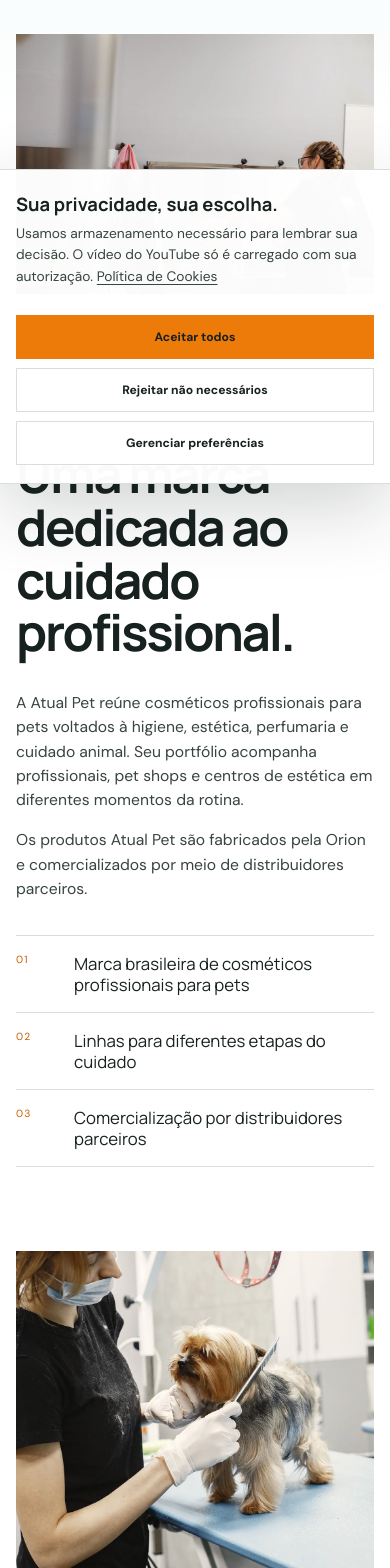
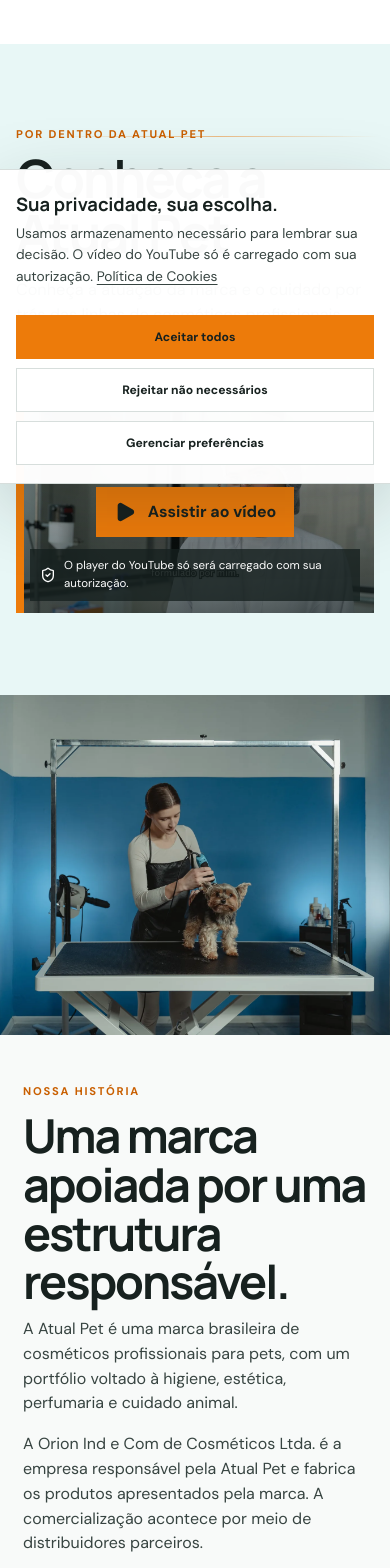
Before and after one commit to 1jhoww/atualpet, a React (Vite) app: page /sobre in a window 390 px wide. Shown: the part 360-1928 px from the top of the page. Built offline with nearby package versions, Linux system fonts and the light colour scheme; no server answers.

Commit message:
feat: reorganiza vídeo institucional e padroniza banners das linhas

```diff
--- a/src/components/ProductLineOverview.jsx
+++ b/src/components/ProductLineOverview.jsx
@@ -56,7 +56,7 @@
         </ul>
         <div className={styles.footerRow}>
           <p className={styles.count} aria-live="polite" aria-atomic="true">{status}</p>
-          {line.route && <Link to={line.route}>Ver detalhes da linha <ArrowRight size={16} /></Link>}
+          {line.route && <Link className={`button button--outline button--small ${styles.detailsButton}`} to={line.route}>Ver detalhes da linha <ArrowRight size={16} /></Link>}
         </div>
       </div>
       <div className={styles.media} aria-hidden={visualProducts.length === 0}>
--- a/src/data/about.js
+++ b/src/data/about.js
@@ -1,5 +1,5 @@
 import aboutDogBath from '../assets/about/about-dog-bath.webp'
-import aboutHeroBath from '../assets/about/about-hero-bath.webp'
+import aboutGroomerTrimming from '../assets/about/about-groomer-trimming.webp'
 import aboutMissionCare from '../assets/about/about-mission-care.webp'
 import aboutSalonCare from '../assets/about/about-salon-care.webp'
 import aboutTowelCare from '../assets/about/about-towel-care.webp'
@@ -12,10 +12,6 @@
     eyebrow: 'A Atual Pet',
     title: 'Cuidado profissional em cada detalhe.',
     description: 'Uma marca brasileira de cosméticos profissionais para pets, presente em diferentes etapas da rotina de banho e tosa.',
-    image: aboutHeroBath,
-    imageWidth: 2000,
-    imageHeight: 1335,
-    imageAlt: 'Profissional realizando o banho de um cachorro em um centro de estética animal',
   },
   whoWeAre: {
     eyebrow: 'Quem somos',
@@ -29,6 +25,18 @@
       'Linhas para diferentes etapas do cuidado',
       'Comercialização por distribuidores parceiros',
     ],
+  },
+  history: {
+    eyebrow: 'Nossa história',
+    title: 'Uma marca apoiada por uma estrutura responsável.',
+    paragraphs: [
+      'A Atual Pet é uma marca brasileira de cosméticos profissionais para pets, com um portfólio voltado à higiene, estética, perfumaria e cuidado animal.',
+      'A Orion Ind e Com de Cosméticos Ltda. é a empresa responsável pela Atual Pet e fabrica os produtos apresentados pela marca. A comercialização acontece por meio de distribuidores parceiros.',
+    ],
+    image: aboutGroomerTrimming,
+    imageWidth: 1800,
+    imageHeight: 1200,
+    imageAlt: 'Profissional realizando o acabamento da pelagem de um cachorro',
   },
   careJourney: {
     label: 'Antes, durante e depois do banho',
--- a/src/pages/About.jsx
+++ b/src/pages/About.jsx
@@ -1,9 +1,11 @@
 import { ArrowRight, FlaskConical, HeartHandshake, Layers3, ShieldCheck } from 'lucide-react'
 import { Link } from 'react-router-dom'
 import AboutPrinciples from '../components/AboutPrinciples'
+import InstitutionalVideo from '../components/InstitutionalVideo'
 import Reveal from '../components/Reveal'
 import Seo from '../components/Seo'
 import { aboutContent } from '../data/about'
+import { company } from '../data/company'
 import styles from './About.module.css'
 
 const commitmentIcons = {
@@ -14,7 +16,7 @@
 }
 
 export default function About() {
-  const { hero, whoWeAre, careJourney, commitment, principles, finalCta } = aboutContent
+  const { hero, whoWeAre, history, careJourney, commitment, principles, finalCta } = aboutContent
 
   return <>
     <Seo title="A Atual Pet" description="Conheça a marca brasileira de cosméticos profissionais para pets e sua atuação no mercado pet." path="/sobre"/>
@@ -26,11 +28,15 @@
             <h1 id="about-hero-title">{hero.title}</h1>
             <p>{hero.description}</p>
           </div>
-          <figure className={styles.heroMedia}>
-            <img src={hero.image} width={hero.imageWidth} height={hero.imageHeight} fetchPriority="high" decoding="async" alt={hero.imageAlt}/>
-          </figure>
         </div>
       </section>
+
+      <InstitutionalVideo video={company.institutionalVideo}/>
+
+      <Reveal as="section" className={`${styles.history} shell`} aria-labelledby="about-history-title">
+        <figure className={styles.historyMedia}><img src={history.image} width={history.imageWidth} height={history.imageHeight} loading="lazy" alt={history.imageAlt}/></figure>
+        <div className={styles.historyCopy}><span className="eyebrow">{history.eyebrow}</span><h2 id="about-history-title">{history.title}</h2>{history.paragraphs.map((paragraph) => <p key={paragraph}>{paragraph}</p>)}</div>
+      </Reveal>
 
       <Reveal as="section" className={`${styles.who} shell section`} aria-labelledby="who-we-are-title">
         <header className={styles.whoHeading}>
--- a/src/pages/About.module.css
+++ b/src/pages/About.module.css
@@ -1,5 +1,5 @@
 .page { overflow: clip; background: var(--neutral-white); }
-.hero { padding: clamp(118px, 8vw, 140px) 0 clamp(64px, 5vw, 80px); background: linear-gradient(180deg, var(--brand-cyan-light) 0%, rgba(232,247,246,.42) 34%, var(--neutral-white) 72%); }
+.hero { padding: clamp(118px, 8vw, 140px) 0 clamp(48px, 4vw, 64px); background: linear-gradient(180deg, var(--brand-cyan-light) 0%, rgba(232,247,246,.42) 34%, var(--neutral-white) 72%); }
 .heroInner { display: block; }
 .heroCopy { display: grid; grid-template-columns: minmax(0, 1.35fr) minmax(310px, .65fr); column-gap: clamp(48px, 6vw, 100px); row-gap: 24px; align-items: end; max-width: 1200px; }
 .heroCopy > * { animation: aboutCopyReveal .8s var(--ease-premium) both; }
@@ -8,8 +8,6 @@
 .heroCopy > :first-child { grid-column: 1 / -1; }
 .heroCopy h1 { max-width: 790px; margin: 0; font-size: clamp(3.3rem, 4.5vw, 4.8rem); line-height: .96; }
 .heroCopy p { max-width: 500px; margin: 0 0 7px; color: var(--neutral-700); font-size: clamp(1rem, 1.25vw, 1.12rem); }
-.heroMedia { height: clamp(320px, 26vw, 450px); margin: clamp(42px, 4vw, 62px) 0 0; overflow: hidden; animation: aboutMediaReveal 1s var(--ease-premium) 120ms both; }
-.heroMedia img { width: 100%; height: 100%; object-fit: cover; object-position: center 74%; }
 
 .who { display: grid; grid-template-columns: .9fr 1.1fr; gap: clamp(60px, 9vw, 150px); align-items: start; }
 .whoHeading h2 { max-width: 760px; margin: .25em 0 0; font-size: clamp(3.2rem, 5.2vw, 5.7rem); }
@@ -20,6 +18,13 @@
 .highlights li { display: grid; grid-template-columns: 58px 1fr; gap: 16px; padding: 17px 0; border-top: 1px solid var(--neutral-300); font-family: var(--display); font-size: clamp(1.05rem, 1.5vw, 1.3rem); line-height: 1.25; }
 .highlights li:last-child { border-bottom: 1px solid var(--neutral-300); }
 .highlights span { color: var(--brand-orange-dark); font-family: var(--sans); font-size: .65rem; letter-spacing: .12em; }
+
+.history { min-height: 590px; display: grid; grid-template-columns: .92fr 1.08fr; margin-bottom: 0; background: var(--neutral-50); }
+.historyMedia { min-width: 0; margin: 0; overflow: hidden; }
+.historyMedia img { width: 100%; height: 100%; object-fit: cover; object-position: center; }
+.historyCopy { display: flex; flex-direction: column; justify-content: center; padding: clamp(48px, 7vw, 96px); }
+.historyCopy h2 { margin: .24em 0; font-size: clamp(3rem, 4.8vw, 5.2rem); }
+.historyCopy p { max-width: 650px; color: var(--neutral-700); }
 
 .careJourney { display: grid; gap: 24px; padding-bottom: clamp(82px, 9vw, 145px); }
 .story { min-height: 600px; display: grid; grid-template-columns: 1.12fr .88fr; align-items: stretch; }
@@ -51,7 +56,6 @@
 .secondaryCta:hover { border-color: var(--neutral-900); background: var(--neutral-900); color: var(--neutral-white); }
 
 @keyframes aboutCopyReveal { from { opacity: 0; transform: translateY(22px); } to { opacity: 1; transform: translateY(0); } }
-@keyframes aboutMediaReveal { from { opacity: 0; transform: translateY(24px) scale(.987); } to { opacity: 1; transform: translateY(0) scale(1); } }
 
 @media (max-width: 1050px) {
   .commitmentGrid { grid-template-columns: 1fr 1fr; }
@@ -63,10 +67,11 @@
   .heroCopy > :first-child { grid-column: auto; }
   .heroCopy h1 { max-width: 670px; font-size: clamp(3.3rem, 8vw, 4.4rem); }
   .heroCopy p { max-width: 600px; margin-top: 4px; }
-  .heroMedia { height: 340px; margin-top: 36px; }
-  .heroMedia img { object-position: 68% 64%; }
   .who { grid-template-columns: 1fr; gap: 32px; }
   .whoBody { padding-top: 0; }
+  .history { min-height: 0; grid-template-columns: 1fr; }
+  .historyMedia { height: 440px; }
+  .historyCopy { padding: 58px 34px; }
   .story, .storyReverse { min-height: 0; grid-template-columns: 1fr; }
   .storyMedia, .storyReverse .storyMedia { order: 1; height: 460px; }
   .storyMedia img { min-height: 0; }
@@ -81,12 +86,15 @@
   .hero { padding: 92px 0 40px; }
   .heroCopy h1 { font-size: clamp(2.9rem, 12vw, 3.5rem); }
   .heroCopy p { font-size: .98rem; }
-  .heroMedia { height: 260px; margin-top: 30px; }
   .who { padding-block: 84px; }
   .whoHeading h2 { font-size: clamp(3rem, 13vw, 4rem); }
   .whoText p { font-size: .98rem; }
   .highlights { margin-top: 34px; }
   .highlights li { grid-template-columns: 42px 1fr; }
+  .history { width: 100%; }
+  .historyMedia { height: 340px; }
+  .historyCopy { padding: 48px 23px; }
+  .historyCopy h2 { font-size: clamp(2.8rem, 12vw, 3.7rem); }
   .careJourney { width: 100%; gap: 16px; padding-bottom: 84px; }
   .story, .storyReverse { width: calc(100% - 32px); }
   .storyMedia, .storyReverse .storyMedia { height: 350px; }
@@ -105,5 +113,5 @@
 }
 
 @media (prefers-reduced-motion: reduce) {
-  .heroCopy > *, .heroMedia { animation: none; }
+  .heroCopy > * { animation: none; }
 }
--- a/src/pages/Home.jsx
+++ b/src/pages/Home.jsx
@@ -3,10 +3,10 @@
 import BathTransformation from '../components/BathTransformation'
 import BrandPillars from '../components/BrandPillars'
 import HomeProcessTimeline from '../components/HomeProcessTimeline'
-import InstitutionalVideo from '../components/InstitutionalVideo'
 import Reveal from '../components/Reveal'
 import Seo from '../components/Seo'
 import { company } from '../data/company'
+import { homeEditorial } from '../data/home'
 import { lines } from '../data/lines'
 import { products } from '../data/products'
 import styles from './Home.module.css'
@@ -20,6 +20,21 @@
 
     <HomeProcessTimeline content={company.homeProcess}/>
 
+    <section className={`${styles.lines} section`} aria-labelledby="lines-title">
+      <div className="shell">
+        <Reveal as="header" className={styles.linesHeading}><div><span className="eyebrow">Quatro universos</span><h2 id="lines-title">Uma linha para cada intenção de cuidado.</h2></div><p>Identidades próprias para diferentes rotinas, unidas pela experiência profissional Atual Pet.</p></Reveal>
+        <div className={styles.lineList}>{lines.map((line, index)=><Reveal as="article" key={line.slug} data-reveal="image" className={`${styles.lineRow} ${styles[line.tone]} ${index % 2 ? styles.lineRowReverse : ''}`}>
+          <div className={styles.lineCopy}><span className={styles.lineIndex}>0{index + 1}</span><span className="eyebrow">{line.eyebrow}</span><h3>{line.name}</h3><p>{line.description}</p><Link className={`button button--outline button--small ${styles.actionButton}`} to={`/linhas/${line.slug}`}>Conheça a linha <ArrowRight size={16}/></Link></div>
+          <div className={styles.lineVisual}>
+            <picture>
+              {line.homeMobileBanner && <source media="(max-width: 620px)" srcSet={line.homeMobileBanner}/>}
+              <img src={line.homeBanner || line.image} width={line.homeBannerWidth} height={line.homeBannerHeight} loading="lazy" decoding="async" alt={`Produtos da linha ${line.name}`}/>
+            </picture>
+          </div>
+        </Reveal>)}</div>
+      </div>
+    </section>
+
     <section className={styles.pillars} aria-labelledby="brand-pillars-title">
       <div className="shell">
         <Reveal className={styles.pillarsIntro}><span className="eyebrow">O que orienta a marca</span><p id="brand-pillars-title">Performance profissional com uma experiência de cuidado mais sensorial.</p></Reveal>
@@ -27,26 +42,26 @@
       </div>
     </section>
 
-    <InstitutionalVideo video={company.institutionalVideo}/>
-
-    <section className={`${styles.lines} section`} aria-labelledby="lines-title">
-      <div className="shell">
-        <Reveal as="header" className={styles.linesHeading}><div><span className="eyebrow">Quatro universos</span><h2 id="lines-title">Uma linha para cada intenção de cuidado.</h2></div><p>Identidades próprias para diferentes rotinas, unidas pela experiência profissional Atual Pet.</p></Reveal>
-        <div className={styles.lineList}>{lines.map((line, index)=><Reveal as="article" key={line.slug} data-reveal="image" className={`${styles.lineRow} ${styles[line.tone]} ${index % 2 ? styles.lineRowReverse : ''}`}>
-          <div className={styles.lineCopy}><span className={styles.lineIndex}>0{index + 1}</span><span className="eyebrow">{line.eyebrow}</span><h3>{line.name}</h3><p>{line.description}</p><Link className="text-link" to={`/linhas/${line.slug}`}>Conheça a linha <ArrowRight size={16}/></Link></div>
-          <div className={styles.lineVisual}><img src={line.image} width="1200" height="650" loading="lazy" alt={`Produtos da linha ${line.name}`}/></div>
-        </Reveal>)}</div>
-      </div>
-    </section>
-
     {launches.length > 0 && <section className={`${styles.launches} section`}>
-      <div className="shell"><header><span className="eyebrow">Novidades do portfólio</span><h2>Lançamentos Atual Pet</h2><Link className="text-link" to="/produtos?lancamento=true">Ver lançamentos <ArrowRight size={16}/></Link></header>
+      <div className="shell"><header><span className="eyebrow">Novidades do portfólio</span><h2>Lançamentos Atual Pet</h2><Link className={`button button--outline button--small ${styles.actionButton}`} to="/produtos?lancamento=true">Ver lançamentos <ArrowRight size={16}/></Link></header>
         <div className={styles.launchLayout}>{launches.map((product)=><Link key={product.id} to={`/produtos/${product.slug}`}><span>Lançamento</span><img src={product.image} alt={product.name} width="600" height="700" loading="lazy"/><h3>{product.name}</h3></Link>)}</div>
       </div>
     </section>}
 
+    <section className={`${styles.testimonials} section`} aria-labelledby="home-testimonials-title">
+      <div className="shell">
+        <Reveal as="header" className={styles.testimonialsHeading}><span className="eyebrow">{homeEditorial.testimonials.eyebrow}</span><h2 id="home-testimonials-title">{homeEditorial.testimonials.title}</h2></Reveal>
+        <div className={styles.testimonialGrid}>{homeEditorial.testimonials.items.map((testimonial, index) => <Reveal as="blockquote" className={styles.testimonial} delay={index * 70} key={testimonial.id}><p>“{testimonial.quote}”</p><cite>{testimonial.attribution}</cite></Reveal>)}</div>
+      </div>
+    </section>
+
+    <Reveal as="section" className={`${styles.history} shell section`} aria-labelledby="home-history-title">
+      <figure className={styles.historyMedia}><img src={homeEditorial.history.image} width={homeEditorial.history.imageWidth} height={homeEditorial.history.imageHeight} loading="lazy" alt={homeEditorial.history.imageAlt}/></figure>
+      <div className={styles.historyCopy}><span className="eyebrow">{homeEditorial.history.eyebrow}</span><h2 id="home-history-title">{homeEditorial.history.title}</h2>{homeEditorial.history.paragraphs.map((paragraph) => <p key={paragraph}>{paragraph}</p>)}<Link className={`button button--outline ${styles.actionButton}`} to={homeEditorial.history.ctaUrl}>{homeEditorial.history.ctaLabel} <ArrowRight size={16}/></Link></div>
+    </Reveal>
+
     <section className={`${styles.commercial} shell section`}>
-      <Reveal className={styles.find}><MapPin/><span className="eyebrow">Distribuidores parceiros</span><h2>Encontre produtos Atual Pet na sua região.</h2><p>Consulte os distribuidores parceiros que comercializam os produtos Atual Pet em diferentes regiões.</p><Link className="text-link" to="/onde-encontrar">Onde encontrar <ArrowRight size={16}/></Link></Reveal>
+      <Reveal className={styles.find}><MapPin/><span className="eyebrow">Distribuidores parceiros</span><h2>Encontre produtos Atual Pet na sua região.</h2><p>Consulte os distribuidores parceiros que comercializam os produtos Atual Pet em diferentes regiões.</p><Link className={`button button--outline ${styles.actionButton}`} to="/onde-encontrar">Onde encontrar <ArrowRight size={16}/></Link></Reveal>
       <Reveal className={styles.partner} delay={100}><span className="eyebrow">Parceria comercial</span><h2>Quer distribuir Atual Pet?</h2><p>A equipe recebe candidaturas de empresas interessadas em atender suas regiões. Toda solicitação passa por análise comercial.</p><Link className="button" to="/seja-um-distribuidor">Seja um distribuidor</Link></Reveal>
     </section>
   </>
--- a/src/pages/Home.module.css
+++ b/src/pages/Home.module.css
@@ -16,15 +16,21 @@
 .lineIndex { position: absolute; top: 32px; right: 36px; color: rgba(23,33,31,.25); font-size: .72rem; letter-spacing: .12em; }
 .lineCopy h3 { font-size: clamp(3.5rem, 7vw, 7.2rem); margin: .15em 0; }
 .lineCopy p { max-width: 510px; color: var(--neutral-700); }
-.lineVisual { min-width: 0; overflow: hidden; position: relative; }
+.lineVisual { min-width: 0; aspect-ratio: 3 / 2; align-self: center; overflow: hidden; position: relative; }
 .lineVisual::after { content: ''; position: absolute; inset: auto 0 0; height: 25%; background: linear-gradient(transparent, rgba(255,255,255,.22)); pointer-events: none; }
-.lineVisual img { width: 185%; max-width: none; height: 100%; object-fit: cover; object-position: right center; transition: transform .8s var(--ease-premium); }
+.lineVisual picture { display: block; width: 100%; height: 100%; }
+.lineVisual img { width: 100%; max-width: none; height: 100%; object-fit: cover; object-position: center; transition: transform .8s var(--ease-premium); }
 .lineRow:hover .lineVisual img { transform: scale(1.025); }
+.dream .lineVisual img { object-position: 64% center; }
+.luxe .lineVisual img { object-position: 52% center; }
+.vanity .lineVisual img { object-position: 62% center; }
 .luxe { background: #f7f0e8; }
 .vanity { background: #fff8df; }
 .zoom { background: #fff0e8; }
-.zoom .lineVisual img { width: 100%; object-fit: contain; padding: 6%; }
+.zoom .lineVisual img { object-fit: contain; object-position: center; padding: 4%; }
 .zoom .lineCopy h3 { font-family: var(--sans); font-weight: 800; letter-spacing: -.075em; }
+.actionButton { min-height: 46px; margin-top: 18px; cursor: pointer; }
+.actionButton:active { transform: translateY(0) scale(.98); box-shadow: none; }
 
 .launches { background: var(--brand-orange-light); }
 .launches header { display: flex; align-items: end; justify-content: space-between; gap: 30px; margin-bottom: 40px; }
@@ -34,6 +40,21 @@
 .launchLayout a > span { width: max-content; background: var(--brand-orange); color: var(--neutral-900); padding: 7px 10px; font-size: .68rem; font-weight: 700; text-transform: uppercase; letter-spacing: .08em; }
 .launchLayout img { width: 100%; flex: 1; min-height: 0; object-fit: contain; }
 .launchLayout h3 { margin: 12px 0 0; }
+
+.testimonials { background: var(--neutral-900); color: var(--neutral-white); }
+.testimonialsHeading { display: grid; grid-template-columns: .72fr 1.28fr; gap: 7vw; align-items: start; margin-bottom: clamp(48px, 6vw, 78px); }
+.testimonialsHeading h2 { max-width: 940px; margin: 0; font-size: clamp(3.1rem, 5.5vw, 6rem); }
+.testimonialGrid { display: grid; grid-template-columns: repeat(3, 1fr); gap: clamp(24px, 4vw, 54px); }
+.testimonial { margin: 0; padding-top: 28px; border-top: 1px solid rgba(113,196,192,.5); }
+.testimonial p { color: rgba(255,255,255,.9); font-family: var(--display); font-size: clamp(1.2rem, 1.65vw, 1.55rem); line-height: 1.45; }
+.testimonial cite { display: block; margin-top: 28px; color: var(--brand-cyan); font-size: .68rem; font-style: normal; font-weight: 700; letter-spacing: .12em; text-transform: uppercase; }
+
+.history { display: grid; grid-template-columns: 1.02fr .98fr; align-items: stretch; }
+.historyMedia { min-width: 0; min-height: 580px; margin: 0; overflow: hidden; }
+.historyMedia img { width: 100%; height: 100%; object-fit: cover; object-position: center; }
+.historyCopy { display: flex; flex-direction: column; align-items: flex-start; justify-content: center; padding: clamp(48px, 7vw, 100px); background: var(--brand-cyan-light); }
+.historyCopy h2 { max-width: 700px; margin: .24em 0; font-size: clamp(3rem, 5vw, 5.5rem); }
+.historyCopy p { max-width: 560px; color: var(--neutral-700); }
 
 .commercial { display: grid; grid-template-columns: 1fr 1fr; padding-block: clamp(80px, 9vw, 130px); }
 .find, .partner { padding: clamp(40px, 5.5vw, 76px); }
@@ -46,8 +67,10 @@
 @media (max-width: 900px) {
   .lineRow, .lineRowReverse { grid-template-columns: 1fr; min-height: 0; }
   .lineRowReverse .lineCopy, .lineRowReverse .lineVisual { order: initial; }
-  .lineVisual { height: 360px; }
-  .lineVisual img { width: 155%; }
+  .lineVisual { aspect-ratio: 3 / 2; }
+  .testimonialGrid { grid-template-columns: 1fr 1fr; }
+  .history { grid-template-columns: 1fr; }
+  .historyMedia { min-height: 0; height: 460px; }
   .commercial { grid-template-columns: 1fr; }
 }
 
@@ -57,10 +80,16 @@
   .linesHeading h2 { font-size: 3.35rem; }
   .lineCopy { padding: 46px 24px; }
   .lineCopy h3 { font-size: 3.7rem; }
-  .lineVisual { height: 270px; }
-  .lineVisual img { width: 185%; }
-  .zoom .lineVisual img { width: 100%; }
+  .lineVisual { aspect-ratio: 4 / 3; }
   .launchLayout { grid-template-columns: 1fr; }
+  .testimonialsHeading { grid-template-columns: 1fr; gap: 18px; }
+  .testimonialsHeading h2 { font-size: clamp(3rem, 13vw, 4.1rem); }
+  .testimonialGrid { grid-template-columns: 1fr; gap: 38px; }
+  .testimonial { padding-top: 22px; }
+  .history { width: 100%; padding-block: 0; }
+  .historyMedia { height: 350px; }
+  .historyCopy { padding: 58px 24px; }
+  .historyCopy h2 { font-size: clamp(3rem, 13vw, 4rem); }
   .commercial { width: 100%; }
   .find, .partner { padding: 58px 24px; }
 }
```
Also changed, not shown: src/data/lines.js (+16 -0 lines), src/components/ProductLineOverview.module.css.
